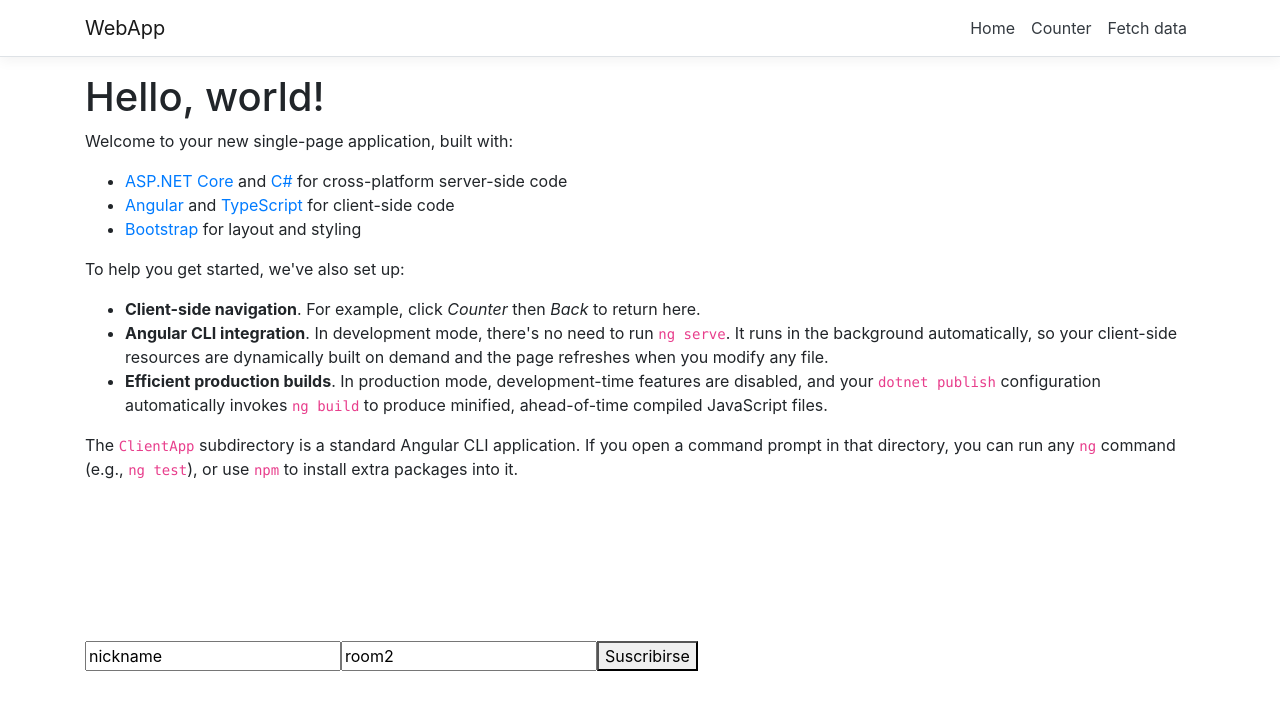
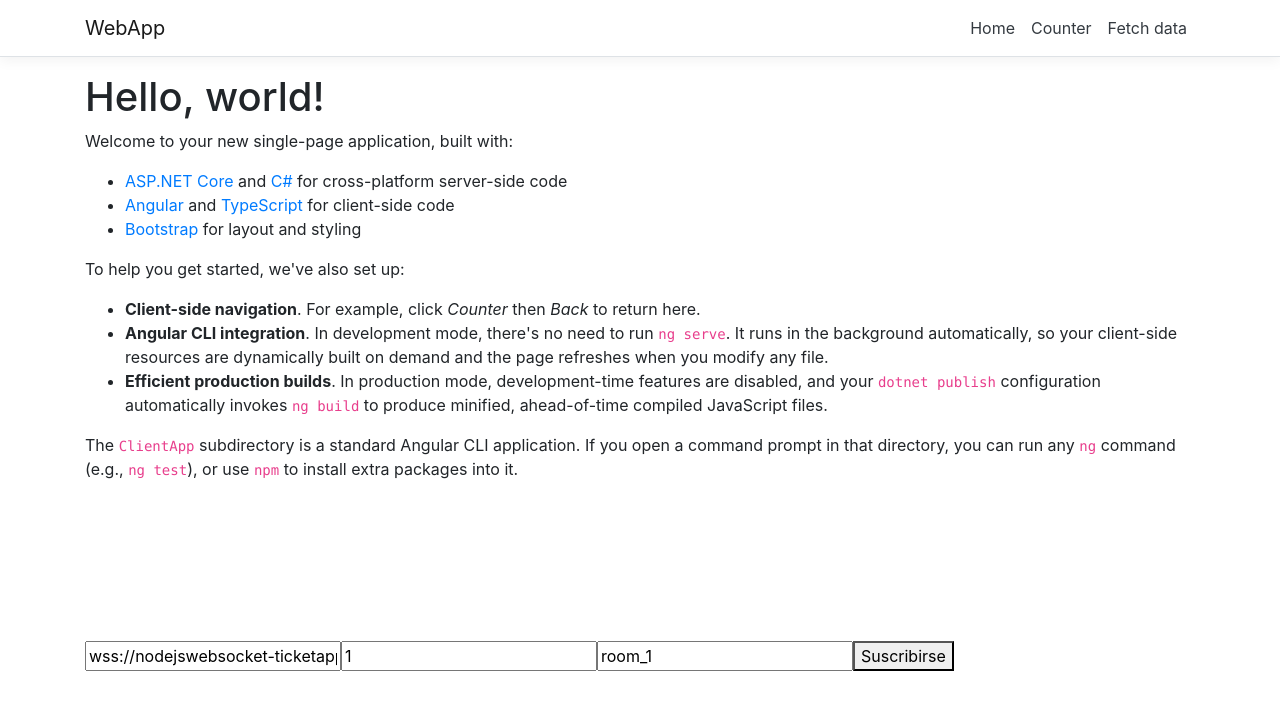
Before and after one commit to Mercally/socketiotest, an Angular app in the folder WebApp/ClientApp/: page / in a window 1280 px wide. Shown: the top 710 px of the page. Built offline with nearby package versions, Linux system fonts and the light colour scheme.

Commit message:
Update server notifications.

```diff
--- a/WebApp/ClientApp/src/app/subscribe/subscribe.component.html
+++ b/WebApp/ClientApp/src/app/subscribe/subscribe.component.html
@@ -1,3 +1,4 @@
+<input type="text" [(ngModel)]="socketUrl" placeholder="Url socket.io Endpoint" />
 <input type="text" [(ngModel)]="userName" placeholder="Nickname" />
-<input type="text" [(ngModel)]="roomName" placeholder="Name's room" />
+<input type="text" [(ngModel)]="roomName" placeholder="Room" />
 <button type="button" (click)="onClickSubscribe()">Suscribirse</button>
--- a/WebApp/ClientApp/src/app/subscribe/subscribe.component.ts
+++ b/WebApp/ClientApp/src/app/subscribe/subscribe.component.ts
@@ -10,8 +10,8 @@ export class SubscribeComponent {
 
   socket: any = null;
   socketUrl: string = 'wss://nodejswebsocket-ticketapp.uc.r.appspot.com/';
-  userName: string = 'nickname';
-  roomName: string = 'room2';
+  userName: string = '1';
+  roomName: string = 'room_1';
 
   constructor() {}
 
@@ -50,13 +50,13 @@ export class SubscribeComponent {
     //this.socket.emit('switchRoom', this.roomName);
 
     // Evento cuando cambia de sala
-    this.socket.on('updateRooms', (rooms, current_room) => {
-      console.log('updateRooms', rooms, current_room);
+    this.socket.on('updateRooms', (current_room) => {
+      console.log('updateRooms', current_room);
     });
 
     // Evento cuando actualiza estado cualquier socket en la sala
-    this.socket.on('updateRoom', (from, message) => {
-      console.log('updateRoom', from, message);
+    this.socket.on('updateRoom', (message) => {
+      console.log('updateRoom', message);
     });
 
     // Evento recibe mensaje generico
```
Also changed, not shown: 1 other file (tests, documents, lock files or other folders).
